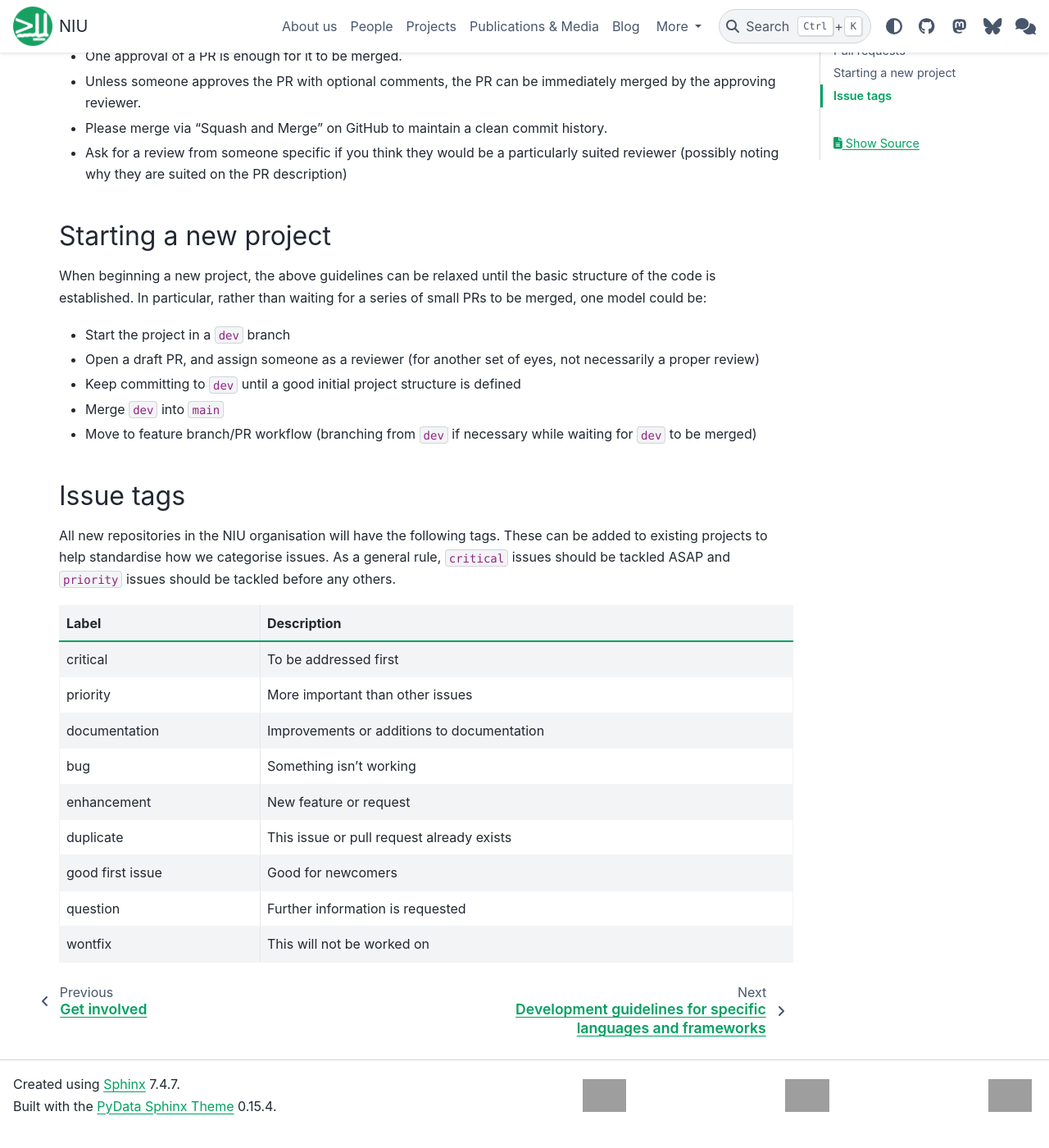
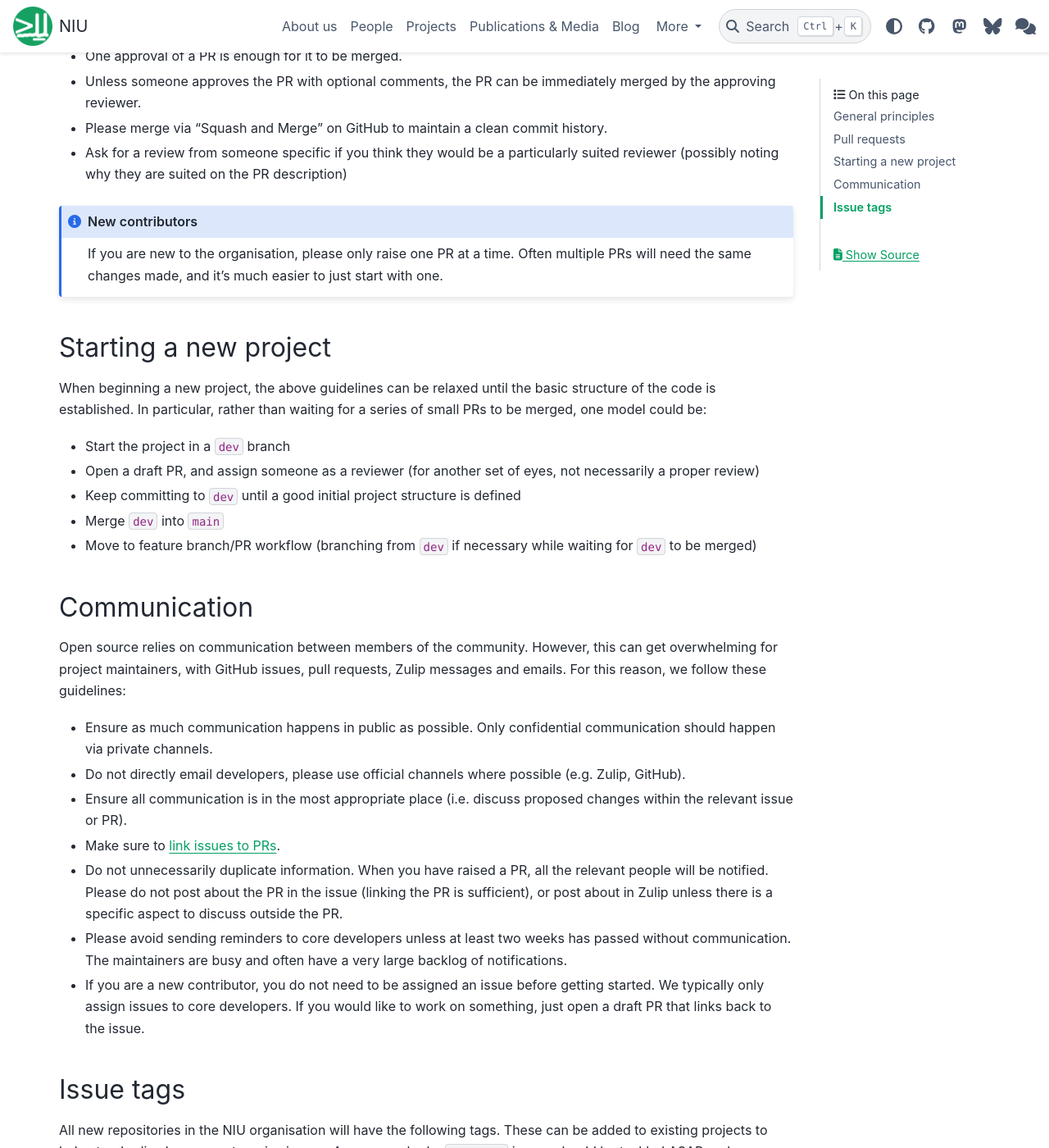
Before and after one commit to neuroinformatics-unit/neuroinformatics-unit.github.io, a Sphinx documentation site: the page built from docs/source/get-involved/development_guidelines.md, in a window 1280 px wide and 1400 px high, scrolled down 1584 px. Shown: the whole window at 82% size. Built offline with Sphinx 7.4.7 and the PyData theme 0.15.4, drawn with Linux system fonts in a browser that asks for light colours; nearby versions of some CDN libraries; before the commit the page ends 2962 px from its top, so only the background shows below that; grey boxes are pictures that could not be loaded.

Commit message:
Update dev guidelines re comms & new contributors (#235)
* Update dev guidelines

* Update docs/source/get-involved/development_guidelines.md

Co-authored-by: Chang Huan Lo <changhuan.lo@ucl.ac.uk>

* Update docs/source/get-involved/development_guidelines.md

Co-authored-by: Chang Huan Lo <changhuan.lo@ucl.ac.uk>

* Update docs/source/get-involved/development_guidelines.md

Co-authored-by: Chang Huan Lo <changhuan.lo@ucl.ac.uk>

* Update docs/source/get-involved/development_guidelines.md

Co-authored-by: Chang Huan Lo <changhuan.lo@ucl.ac.uk>

---------

Co-authored-by: Adam Tyson <adam@adamltyson.com>
Co-authored-by: Chang Huan Lo <changhuan.lo@ucl.ac.uk>

```diff
--- a/docs/source/get-involved/development_guidelines.md
+++ b/docs/source/get-involved/development_guidelines.md
@@ -67,6 +67,11 @@
 - Ask for a review from someone specific if you think they would be a particularly suited reviewer (possibly noting
   why they are suited on the PR description)
 
+::: {admonition} New contributors
+:class: note
+If you are new to the organisation, please only raise one PR at a time. Often multiple PRs will need the same
+changes made, and it's much easier to just start with one.
+:::
 
 ## Starting a new project
 When beginning a new project, the above guidelines can be relaxed until the basic structure of the code is established.
@@ -78,6 +83,19 @@
 * Merge `dev` into `main`
 * Move to feature branch/PR workflow (branching from `dev` if necessary while waiting for `dev` to be merged)
 
+## Communication
+Open source relies on communication between members of the community. However, this can get overwhelming for project
+maintainers, with GitHub issues, pull requests, Zulip messages and emails. For this reason, we follow these
+guidelines:
+
+* Ensure as much communication happens in public as possible. Only confidential communication should happen via private channels.
+* Do not directly email developers, please use official channels where possible (e.g. Zulip, GitHub).
+* Ensure all communication is in the most appropriate place (i.e. discuss proposed changes within the relevant issue or PR).
+* Make sure to [link issues to PRs](https://docs.github.com/en/issues/tracking-your-work-with-issues/using-issues/linking-a-pull-request-to-an-issue).
+* Do not unnecessarily duplicate information. When you have raised a PR, all the relevant people will be notified.
+Please do not post about the PR in the issue (linking the PR is sufficient), or post about in Zulip unless there is a specific aspect to discuss outside the PR.
+* Please avoid sending reminders to core developers unless at least two weeks has passed without communication. The maintainers are busy and often have a very large backlog of notifications.
+* If you are a new contributor, you do not need to be assigned an issue before getting started. We typically only assign issues to core developers. If you would like to work on something, just open a draft PR that links back to the issue.
 
 ## Issue tags
 
```
